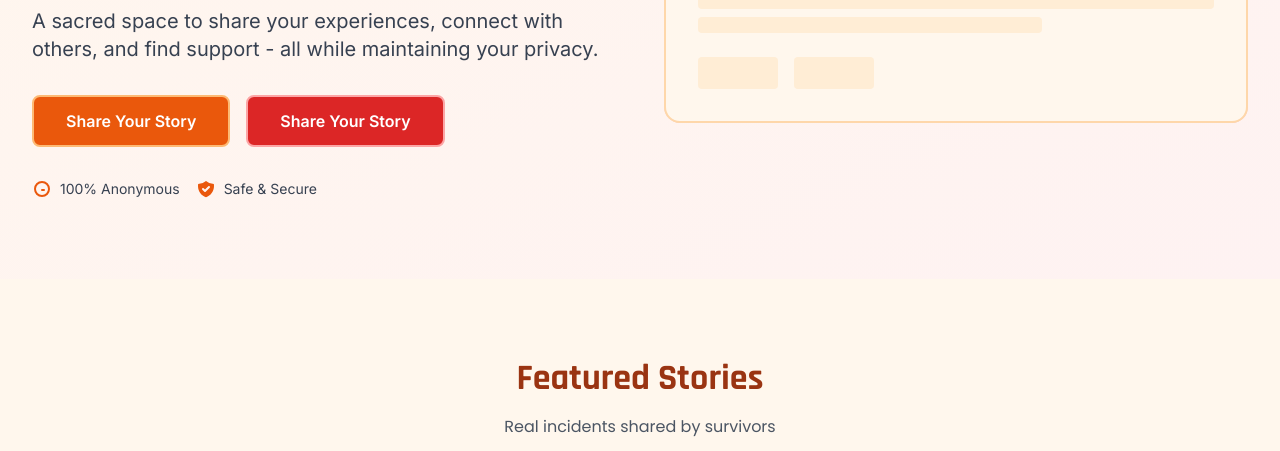
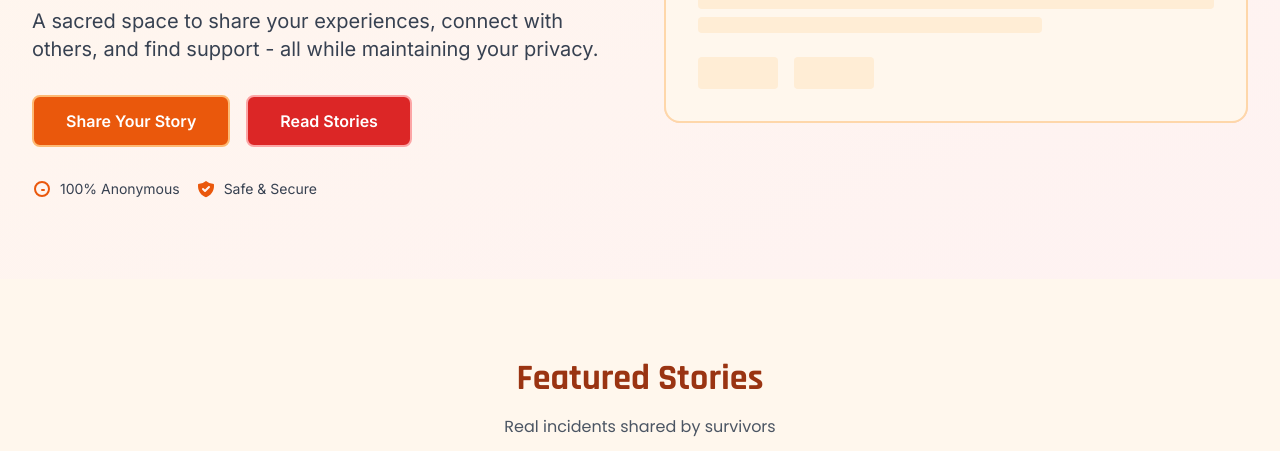
Before and after one commit to AbhishekkSaini/Safevoice, a plain HTML site: page index.html in a window 1280 px wide. Shown: the part 349-800 px from the top of the page. Drawn offline with nearby package versions, Linux system fonts and the light colour scheme; a script that the page names is missing; a web font is replaced by a local one.

Commit message:
Updated changes

```diff
--- a/index.html
+++ b/index.html
@@ -489,7 +489,7 @@ height: 0;
             </div>
           </div>
           <button class="bg-red-600 hover:bg-red-700 text-white px-8 py-3 rounded-lg font-semibold transition-all transform hover:scale-105 border-2 border-red-300">
-            <a href="https://neon-licorice-c0ba9f.netlify.app/">Share Your Story</a>
+            <a href="https://neon-licorice-c0ba9f.netlify.app/">Read Stories</a>
           </button>
         </div>
         <div class="flex items-center gap-4 text-sm text-gray-700">
```
